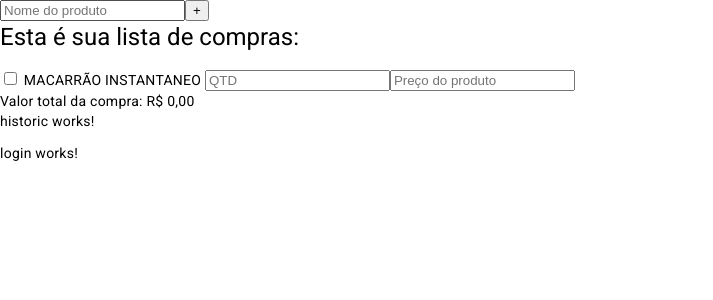
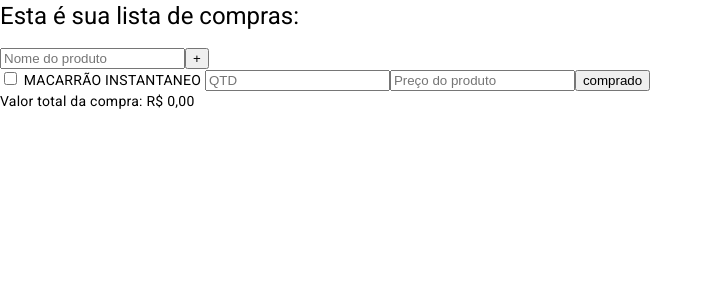
Before and after one commit to underlineg/sharedbuylists, an Angular app in the folder sharedbuylists/: page / in a window 1280 px wide. Shown: the top 300 px of the page, without its empty margins (0-713 px from the left). Built offline with nearby package versions, Linux system fonts and the light colour scheme.

Commit message:
1.0 [ADD ITENS] exposed value to outside

```diff
--- a/sharedbuylists/src/app/app.component.html
+++ b/sharedbuylists/src/app/app.component.html
@@ -1,5 +1,3 @@
 
 <app-itens></app-itens>
-<app-historic></app-historic>
-<app-login></app-login>
 <router-outlet></router-outlet>
--- a/sharedbuylists/src/app/app.module.ts
+++ b/sharedbuylists/src/app/app.module.ts
@@ -5,11 +5,12 @@ import { LoginComponent } from './modules/login/login/login.component';
 import { AddItensComponent } from './modules/itens/add-itens/add-itens.component';
 import { ListItensComponent } from './modules/itens/list-itens/list-itens.component';
 import { ItemComponent } from './modules/itens/item/item.component';
+import { ReactiveFormsModule } from "@angular/forms";
 
 
 @NgModule({
   declarations: [HistoricComponent, ItensComponent, LoginComponent, AddItensComponent, ListItensComponent, ItemComponent],
   exports: [HistoricComponent, ItensComponent, LoginComponent, AddItensComponent, ListItensComponent, ItemComponent],
-  imports: []
+  imports: [ReactiveFormsModule]
 })
 export class SharedModule { }
--- a/sharedbuylists/src/app/modules/itens/add-itens/add-itens.component.html
+++ b/sharedbuylists/src/app/modules/itens/add-itens/add-itens.component.html
@@ -1,4 +1,4 @@
 <div class="additem__container">
-    <input type="text" name="item" class="additem__input-label" id="additem__input--label" placeholder="Nome do produto">
-    <button>+</button>
+    <input type="text" name="item" class="additem__input-label" id="additem__input--label" placeholder="Nome do produto" [formControl]="productNameControl">
+    <button (click)="addItem(  )">+</button>
 </div>
--- a/sharedbuylists/src/app/modules/itens/add-itens/add-itens.component.ts
+++ b/sharedbuylists/src/app/modules/itens/add-itens/add-itens.component.ts
@@ -1,4 +1,6 @@
-import { Component, Input } from '@angular/core';
+import { Component, Output, OnChanges } from '@angular/core';
+import { FormControl } from '@angular/forms';
+
 
 @Component({
   selector: 'add-itens',
@@ -7,5 +9,12 @@ import { Component, Input } from '@angular/core';
   styleUrl: './add-itens.component.scss'
 })
 export class AddItensComponent {
+  productNameControl = new FormControl("");
 
+  @Output() productNameOutput:string = "";
+
+
+  addItem(){
+    this.productNameOutput = String( this.productNameControl.getRawValue() )
+  }
 }
--- a/sharedbuylists/src/app/modules/itens/item/item.component.html
+++ b/sharedbuylists/src/app/modules/itens/item/item.component.html
@@ -3,5 +3,5 @@
     {{product_name}}
     <input type="text" name="quantity" class="item__input-price" id="item__input--label" placeholder="QTD">
     <input type="text" name="price" class="item__input-price" id="item__input--label" placeholder="Preço do produto">
-
+    <button class="item__button-done">comprado</button>
 </div>
--- a/sharedbuylists/src/app/modules/itens/itens/itens.component.html
+++ b/sharedbuylists/src/app/modules/itens/itens/itens.component.html
@@ -1,7 +1,6 @@
-<div class="">
+<h1>Esta é sua lista de compras:</h1>
+<div>
     <add-itens></add-itens>
-</div>
-<div>
     <list-itens></list-itens>
 </div>
 
--- a/sharedbuylists/src/app/modules/itens/list-itens/list-itens.component.html
+++ b/sharedbuylists/src/app/modules/itens/list-itens/list-itens.component.html
@@ -1,2 +1,2 @@
-<h1>Esta é sua lista de compras:</h1>
+
 <item product_name="MACARRÃO INSTANTANEO"></item>
```
